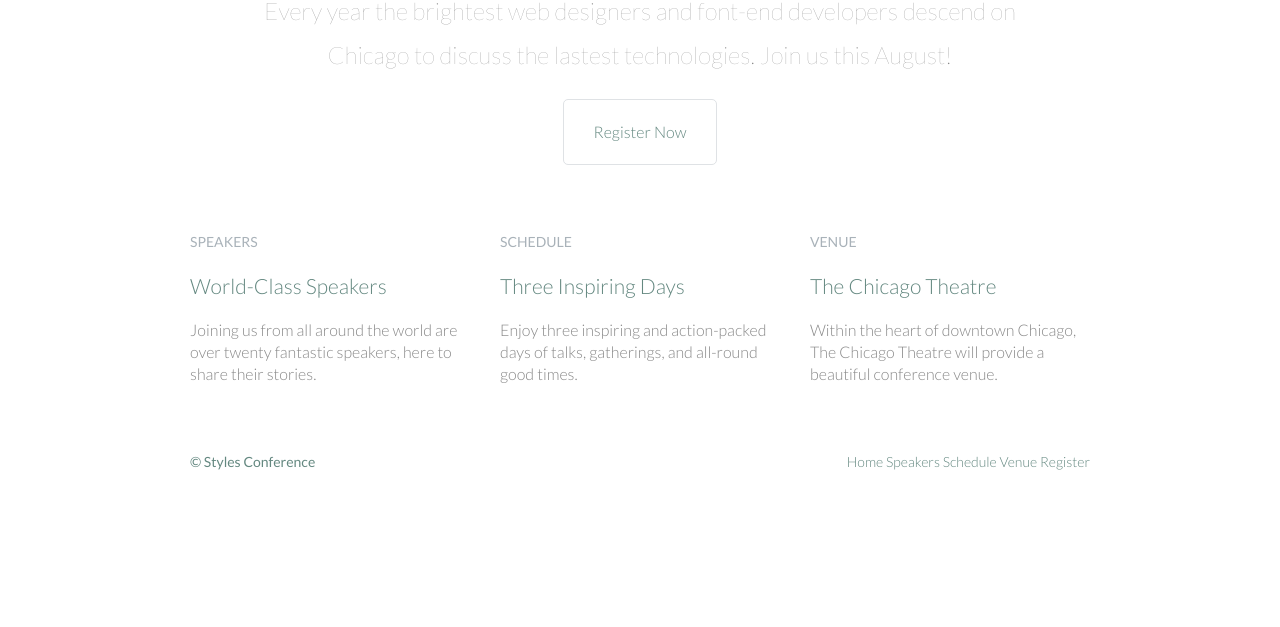
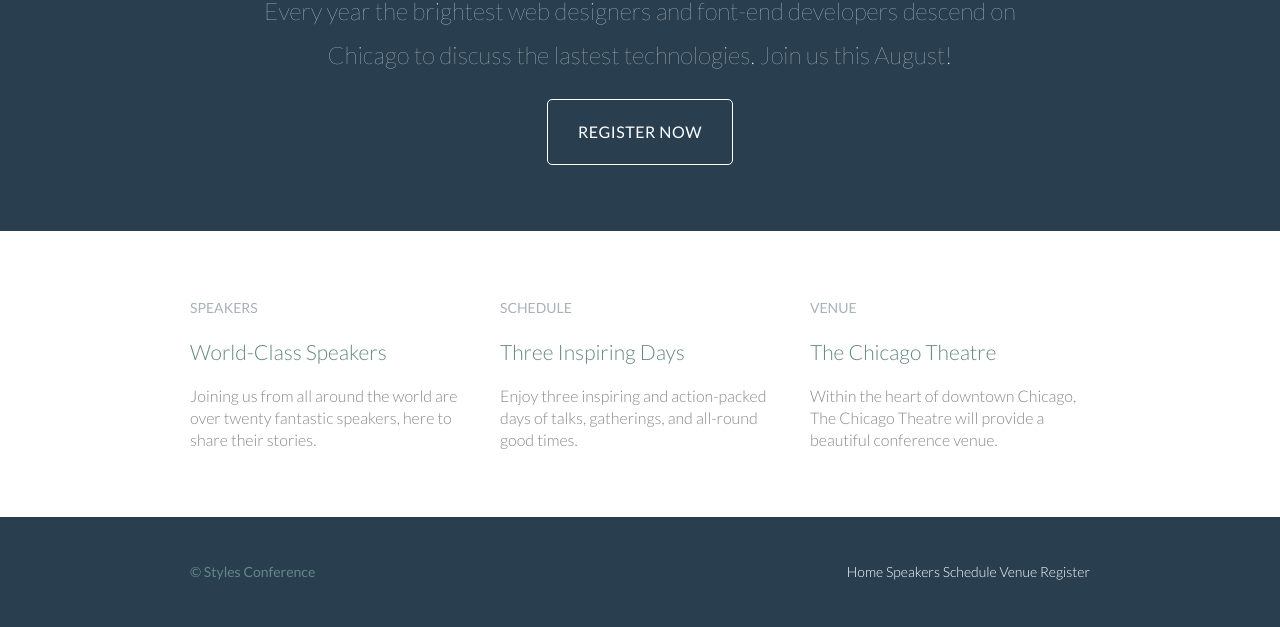
Before and after one commit to DeeGrant/learn-html-css, a plain HTML site: page styles-conference/index.html in a window 1280 px wide. Shown: the part 253-880 px from the top of the page. Before the commit the page ends 800 px from the top, so only its background shows below. Drawn offline with Linux system fonts and the light colour scheme.

Commit message:
start background styling

```diff
--- a/styles-conference/assets/stylesheets/main.css
+++ b/styles-conference/assets/stylesheets/main.css
@@ -62,6 +62,16 @@
 }
 
 /*
+    Rows
+*/
+
+.row {
+    background: #fff;
+    min-width: 960px;
+    padding: 66px 0 44px 0;
+}
+
+/*
     Typography
  */
 
@@ -74,14 +84,24 @@ h1, h3, h4, h5, p {
  */
 
 .btn {
+    color: #fff;
+    /*cursor: pointer;*/
     border-radius: 5px;
     display: inline-block;
+    font-weight: 400;
+    letter-spacing: .5px;
     margin: 0;
+    text-transform: uppercase;
 }
 
 .btn-alt {
-    border: 1px solid #dfe2e5;
+    border: 1px solid #fff;
     padding: 10px 30px;
+}
+
+.btn-alt:hover {
+    background: #fff;
+    color: #648880;
 }
 
 /*
@@ -89,6 +109,7 @@ h1, h3, h4, h5, p {
  */
 
 .hero {
+    color: #fff;
     line-height: 44px;
     padding: 22px 80px 66px 80px;
     text-align: center;
@@ -149,6 +170,7 @@ h1, h3, h4, h5, p {
 */
 
 body {
+    background: #293f50;
     color: #888;
     font: 300 16px/22px Lato, "Open Sans", "Helvetica Neue", Helvetica, Arial, sans-serif;
 }
@@ -211,6 +233,16 @@ p a {
     color: #a9b2b9;
 }
 
+.primary-header a,
+.primary-footer a {
+    color: #fff;
+}
+
+.primary-header a:hover,
+.primary-footer a:hover {
+    color: #648880;
+}
+
 /*
     Navigation
 */
--- a/styles-conference/index.html
+++ b/styles-conference/index.html
@@ -11,7 +11,7 @@
 	<link href="https://fonts.googleapis.com/css2?family=Lato:wght@100;300;400&display=swap" rel="stylesheet">
 </head>
 <body>
-	<header class="container group">
+	<header class="primary-header container group">
 		<h1 class="logo">
 			<a href="index.html">Styles <br> Conference</a>
 		</h1>
@@ -29,7 +29,8 @@
 		<p>Every year the brightest web designers and font-end developers descend on Chicago to discuss the lastest technologies. Join us this August!</p>
 		<a class="btn btn-alt" href="register.html">Register Now</a>
 	</section>
-	<section class="grid">
+	<section class="row">
+		<div class="grid">
 			<!--
 			Speakers
 			-->
@@ -56,6 +57,7 @@
 				</a>
 				<p>Within the heart of downtown Chicago, The Chicago Theatre will provide a beautiful conference venue.</p>
 			</section>
+		</div>
 	</section>
 	<footer class="primary-footer container group">
 		<small>&copy; Styles Conference</small>
```
Also changed, not shown: styles-conference/register.html (+1 -1 lines), styles-conference/schedule.html (+1 -1 lines), styles-conference/speakers.html (+1 -1 lines), styles-conference/venue.html (+1 -1 lines). Lines whose indentation alone changed are shown as unchanged.
